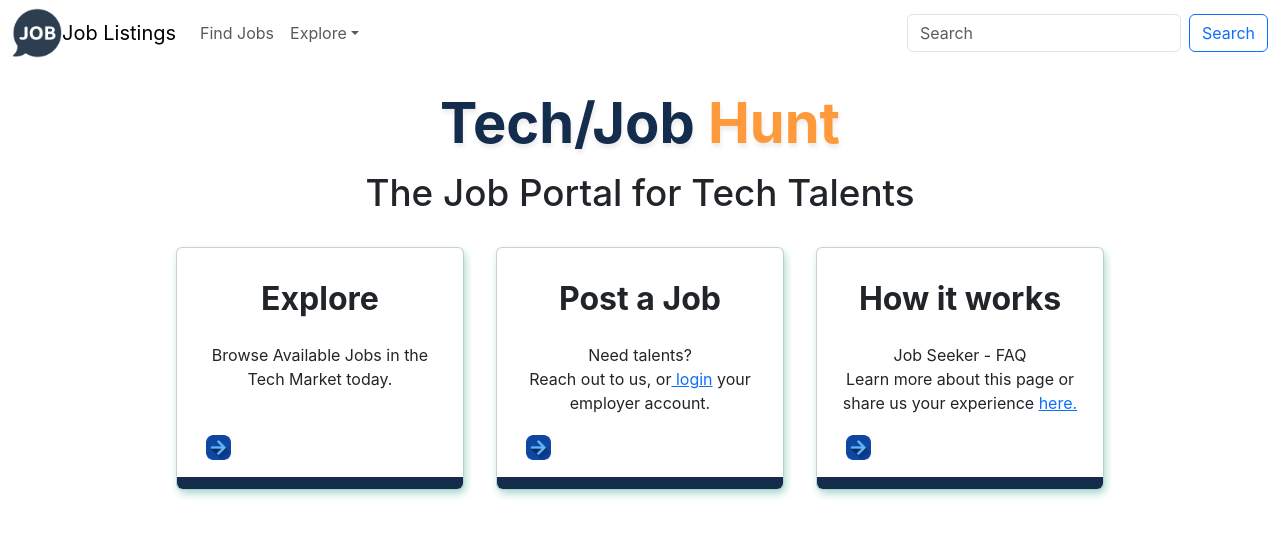
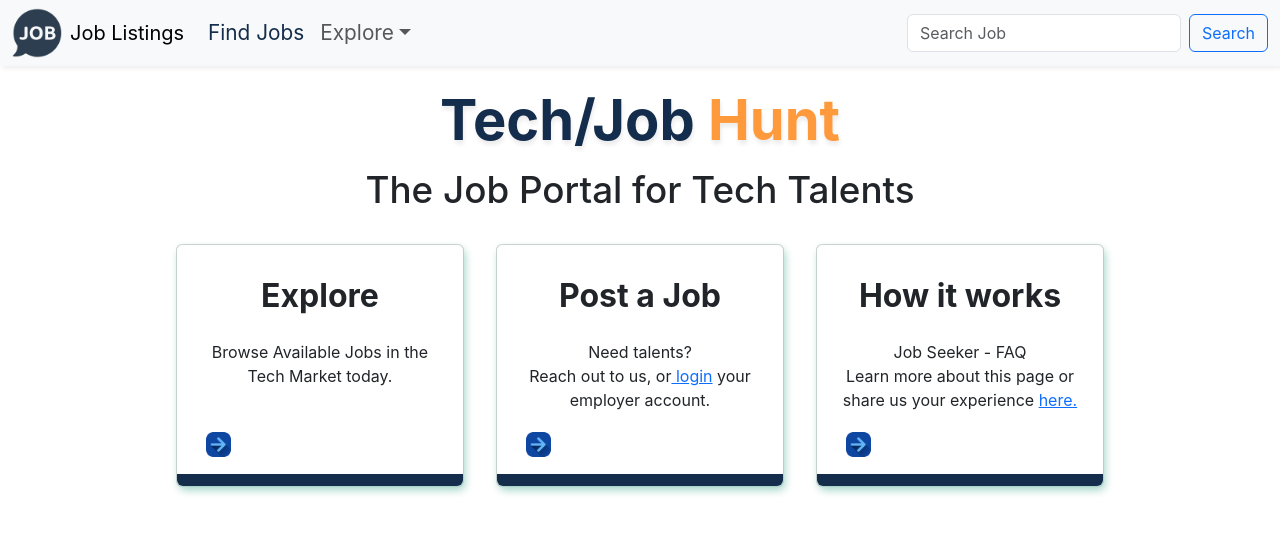
Before and after one commit to marielyeng/Applicant-Screening, a React (Create React App) app in the folder screening-app/frontend/: page / in a window 1280 px wide. Shown: the top 536 px of the page. Built offline with nearby package versions, Linux system fonts and the light colour scheme; a web font is replaced by a local one.

Commit message:
enhanced navbar and joblist page

```diff
--- a/screening-app/frontend/src/AppRoute.tsx
+++ b/screening-app/frontend/src/AppRoute.tsx
@@ -4,7 +4,7 @@ import { Router } from "@remix-run/router";
 import { Home } from "./pages/Home";
 import { JobApplication } from "./pages/JobApplication";
 import AdminPostJob from "./components/AdminJobPost";
-import JobListPage from "./pages/JobListPage";
+import { JobListPage } from "./pages/JobListPage";
 import { AdminLogin } from "./components/AdminLogin";
 import { JobDetailedPage } from "./pages/JobDetailedPage";
 
--- a/screening-app/frontend/src/components/JobCards.tsx
+++ b/screening-app/frontend/src/components/JobCards.tsx
@@ -1,41 +1,55 @@
 import React from 'react';
 import Card from 'react-bootstrap/Card';
-import { useNavigate } from 'react-router-dom';  // Import useNavigate for routing
+import { useNavigate } from 'react-router-dom';
+import styled from 'styled-components';
 
 interface JobCardProps {
   id: string;  // Job ID
   title: string;
   description: string;
   details: string;
-  applyLink: string;
+  applyLink?: string;
 }
 
 export const JobCards: React.FC<JobCardProps> = ({ id, title, description, details, applyLink }) => {
-  const navigate = useNavigate();  // Get the navigate function from useNavigate
+  const navigate = useNavigate();
 
-  // Handle "More Details" click to navigate to the job details page
   const handleMoreDetailsClick = () => {
-    navigate(`/jobs/${id}`);  // Navigate to the job details page with the job ID
+    navigate(`/jobs/${id}`);
+  };
+
+  const handleApplyClick = () => {
+    navigate(`/apply/${id}`);
   };
 
   return (
-    <Card style={{ width: '18rem' }}>
+    <Card style={{ width: '100%', boxShadow: '1px 2px 2px #9fd3c7' }}>
       <Card.Body>
         <Card.Title>{title}</Card.Title>
         <Card.Subtitle className="mb-2 text-muted">Job ID: {id}</Card.Subtitle>
         <Card.Subtitle className="mb-2 text-muted">{details}</Card.Subtitle>
         <Card.Text>{description}</Card.Text>
-        {/* Use a button to trigger navigation for more details */}
-        <button className="btn btn-link" onClick={handleMoreDetailsClick}>
-          More Details
-        </button>
+
+        <BtnWrap>
+        <Button className="btn btn-primary" onClick={handleApplyClick}>
+            Apply
+        </Button>
+          <Button className="btn btn-outline-info" onClick={handleMoreDetailsClick}>
+            More Details
+        </Button>
+      </BtnWrap>
       </Card.Body>
-      <div className="d-flex justify-content-start">
-        {/* Link for applying to the job */}
-        <a href={applyLink} target="_blank" className="underlined btn btn-link me-2 p-2">
-          Apply
-        </a>
-      </div>
+
     </Card>
   );
 };
+
+const BtnWrap= styled.div`
+  display: flex;
+  flex-direction: row;
+  gap: 1rem;
+`;
+
+const Button = styled.button`
+  padding: 4px 12px;
+`;
--- a/screening-app/frontend/src/components/NavBar.tsx
+++ b/screening-app/frontend/src/components/NavBar.tsx
@@ -4,15 +4,17 @@ import Container from 'react-bootstrap/Container';
 import Form from 'react-bootstrap/Form';
 import Nav from 'react-bootstrap/Nav';
 import Navbar from 'react-bootstrap/Navbar';
+import styled from 'styled-components';
 import NavDropdown from 'react-bootstrap/NavDropdown';
-import Image from 'react-bootstrap/Image';
 
 export const NavBar: React.FC = () => {
     return (
-        <Navbar expand="lg" className="bg-body-pink">
+      <Navigation expand="lg" className="bg-body-tertiary" fixed="top" variant="light">
         <Container fluid>
-            <a href="/"><Image src = '/job.png' height='50px' width='50px' fluid/></a>
-          <Navbar.Brand href="#">Job Listings</Navbar.Brand>
+          <Logo>
+              <a href="/"><JobLogo src = '/job.png' height='50px' width='50px'/></a>
+            </Logo>
+          <Brand href="/">Job Listings</Brand>
           <Navbar.Toggle aria-controls="navbarScroll" />
           <Navbar.Collapse id="navbarScroll">
             <Nav
@@ -20,24 +22,92 @@ export const NavBar: React.FC = () => {
               style={{ maxHeight: '100px' }}
               navbarScroll
             >
-              <Nav.Link href="/jobs">Find Jobs</Nav.Link>
-              <NavDropdown title="Explore" id="navbarScrollingDropdown">
+              <Link href="/jobs">Find Jobs</Link>
+              <Dropdown title="Explore" id="navbarScrollingDropdown">
                 <NavDropdown.Item href="#action3">Find Salaries</NavDropdown.Item>
                 <NavDropdown.Item href="#action4">Reviews</NavDropdown.Item>
                 <NavDropdown.Item href="#action5">Job Seeker - FAQ</NavDropdown.Item>
-              </NavDropdown>
+              </Dropdown>
             </Nav>
             <Form className="d-flex">
               <Form.Control
                 type="search"
-                placeholder="Search"
+                placeholder="Search Job"
                 className="me-2"
                 aria-label="Search"
               />
               <Button variant="outline-primary">Search</Button>
             </Form>
           </Navbar.Collapse>
-        </Container>
-      </Navbar>
+          </Container>
+      </Navigation>
+
     )
 }
+
+export const Navigation = styled(Navbar)`
+  box-shadow: 2px 2px 5px #ececec;
+  display: flex;
+  flex-direction: row;
+  width: 100%;
+
+  @media (max-width: 446px) {
+    flex-wrap: wrap;
+    justify-content: center;
+  }
+`;
+
+export const Brand = styled(Navbar.Brand)`
+  padding-left: 8px;
+`;
+
+export const Link = styled(Nav.Link)`
+  transition: color 0.3s ease;
+  text-decoration: none;
+  color: #142d4c;
+  font-size: 1.3em;
+
+  &:hover {
+    transition: color 0.3s ease;
+    color: #ff9a3c;
+  }
+
+  @media (max-width: 446px) {
+    padding: 0 4px;
+  }
+`;
+
+export const Dropdown = styled(NavDropdown)`
+  transition: color 0.3s ease;
+  text-decoration: none;
+  color: #142d4c;
+  font-size: 1.3em;
+
+  &:hover {
+    transition: color 0.3s ease;
+    color: #ff9a3c;
+  }
+
+  @media (max-width: 446px) {
+    padding: 0 4px;
+  }
+`;
+
+export const Logo = styled.div`
+  @media (min-width: 446px) {
+    margin-right: auto;
+    justify-content: center;
+    align-self: center;
+  }
+`;
+
+export const DivLink = styled.div`
+  display: flex;
+  margin-right: 6%;
+`;
+
+export const JobLogo = styled.img`
+  width: 50px;
+  max-width: 100%;
+  height: auto;
+`;
--- a/screening-app/frontend/src/pages/Home.tsx
+++ b/screening-app/frontend/src/pages/Home.tsx
@@ -65,6 +65,7 @@ export const Home: React.FC = () => {
 }
 
 const Heading = styled.h1`
+     margin-top: 5%;
     font-weight: bold;
     font-size: 3.5em;
     color: #142d4c;
@@ -104,7 +105,7 @@ const CardBody = styled(Card.Body)`
     border-radius: 6px;
     position: relative;
     padding-bottom: 46px;
-overflow: hidden; /* Ensure the background stays within bounds */
+    overflow: hidden; /* Ensure the background stays within bounds */
 
     &:hover {
         color: #e7eaf6;
--- a/screening-app/frontend/src/pages/JobListPage.tsx
+++ b/screening-app/frontend/src/pages/JobListPage.tsx
@@ -1,7 +1,9 @@
 import React, { useState, useEffect } from 'react';
 import axios from 'axios';
 import { JobCards } from '../components/JobCards';
-
+import styled from 'styled-components';
+import Form from 'react-bootstrap/Form';
+import Button from 'react-bootstrap/Button';
 interface Jobs {
     id: string;
     title: string;
@@ -10,7 +12,7 @@ interface Jobs {
     link: string;
 }
 
-const JobListPage: React.FC = () => {
+export const JobListPage: React.FC = () => {
   const [jobs, setJobs] = useState<Jobs[]>([]);
 
   useEffect(() => {
@@ -27,23 +29,46 @@ const JobListPage: React.FC = () => {
   }, []);
 
   return (
-    <div className="container mt-5">
-      <h2>Available Jobs</h2>
-      <div className="row">
+    <Container>
+      <div>
+      <Form className="d-flex w-100">
+              <Form.Control
+                type="search"
+                placeholder="Search Job"
+                className="me-2 flex-grow"
+                aria-label="Search"
+                style={{ width: '92%', justifySelf: 'center' }}
+              />
+              <Button variant="outline-primary">Search</Button>
+        </Form>
+
         {jobs.map(job => (
-          <div key={job.id} className="col-md-4">
+          <CardWrapper key={job.id} className="col-md-4">
             <JobCards
               id={job.id}
               title={job.title}
               description={job.description}
               details={job.details}
-              applyLink={`/jobs/${job.id}`}  // Link to a detailed page or external application
+              applyLink={`/jobs/${job.id}`}
             />
-          </div>
+          </CardWrapper>
         ))}
       </div>
-    </div>
+    </Container>
   );
 };
 
-export default JobListPage;
+const Container = styled.div`
+  padding: 24px;
+  position: relative;
+  display: flex;
+  flex-direction: column;
+  align-items: center;
+  margin-top: 10%;
+`;
+
+const CardWrapper = styled.div`
+ margin: 5px;
+ padding: 12px;
+ width: 100%;
+`;
```
